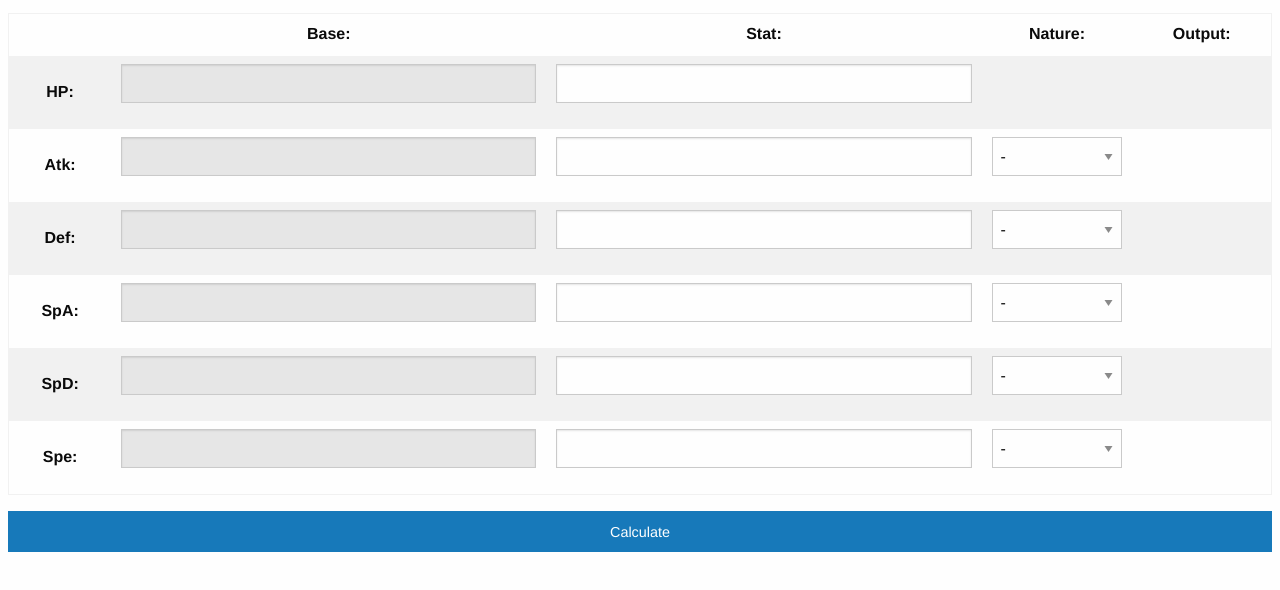
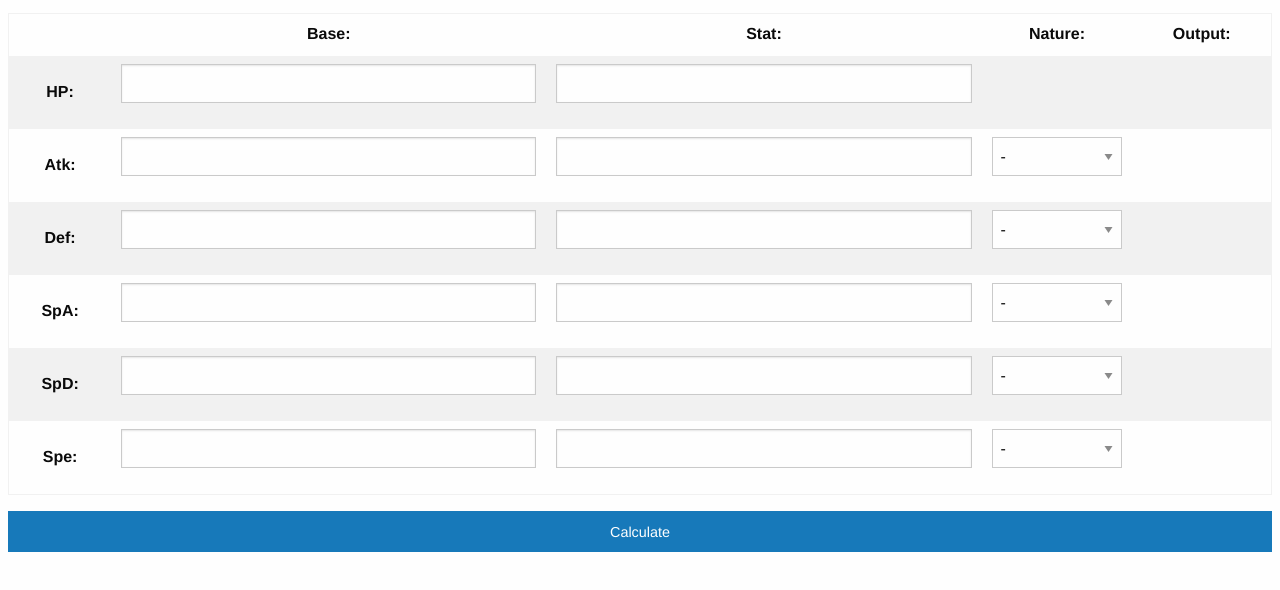
Before and after one commit to StAlRuth/set-reverser, a plain HTML site: page index.html in a window 1280 px wide. Shown: the part 150-740 px from the top of the page. Drawn offline with nearby package versions, Linux system fonts and the light colour scheme.

Commit message:
Enable base stat changes
I feel like there's a use case for this idk

```diff
--- a/index.html
+++ b/index.html
@@ -1195,7 +1195,7 @@
         </tr>
         <tr id="hp">
           <th>HP:</th>
-          <td><input type="number" class="base" disabled></td>
+          <td><input type="number" class="base"></td>
           <td><input type="number" class="statnum"></td>
           <td>
             <select class="nature hide" disabled>
@@ -1208,7 +1208,7 @@
         </tr>
         <tr id="atk">
           <th>Atk:</th>
-          <td><input type="number" class="base" disabled></td>
+          <td><input type="number" class="base"></td>
           <td><input type="number" class="statnum"></td>
           <td>
             <select class="nature">
@@ -1221,7 +1221,7 @@
         </tr>
         <tr id="def">
           <th>Def:</th>
-          <td><input type="number" class="base" disabled></td>
+          <td><input type="number" class="base"></td>
           <td><input type="number" class="statnum"></td>
           <td>
             <select class="nature">
@@ -1234,7 +1234,7 @@
         </tr>
         <tr id="spa">
           <th>SpA:</th>
-          <td><input type="number" class="base" disabled></td>
+          <td><input type="number" class="base"></td>
           <td><input type="number" class="statnum"></td>
           <td>
             <select class="nature">
@@ -1247,7 +1247,7 @@
         </tr>
         <tr id="spd">
           <th>SpD:</th>
-          <td><input type="number" class="base" disabled></td>
+          <td><input type="number" class="base"></td>
           <td><input type="number" class="statnum"></td>
           <td>
             <select class="nature">
@@ -1260,7 +1260,7 @@
         </tr>
         <tr id="spe">
           <th>Spe:</th>
-          <td><input type="number" class="base" disabled></td>
+          <td><input type="number" class="base"></td>
           <td><input type="number" class="statnum"></td>
           <td>
             <select class="nature">
```
